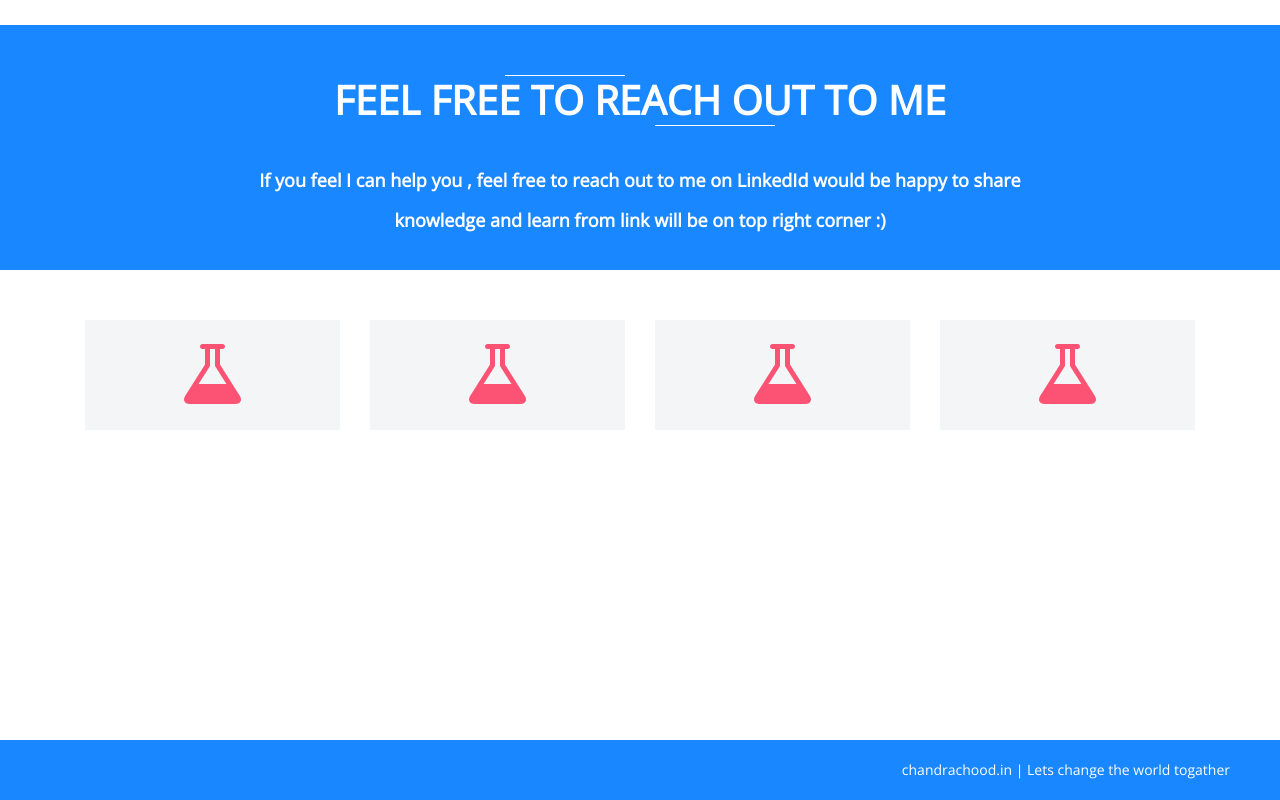
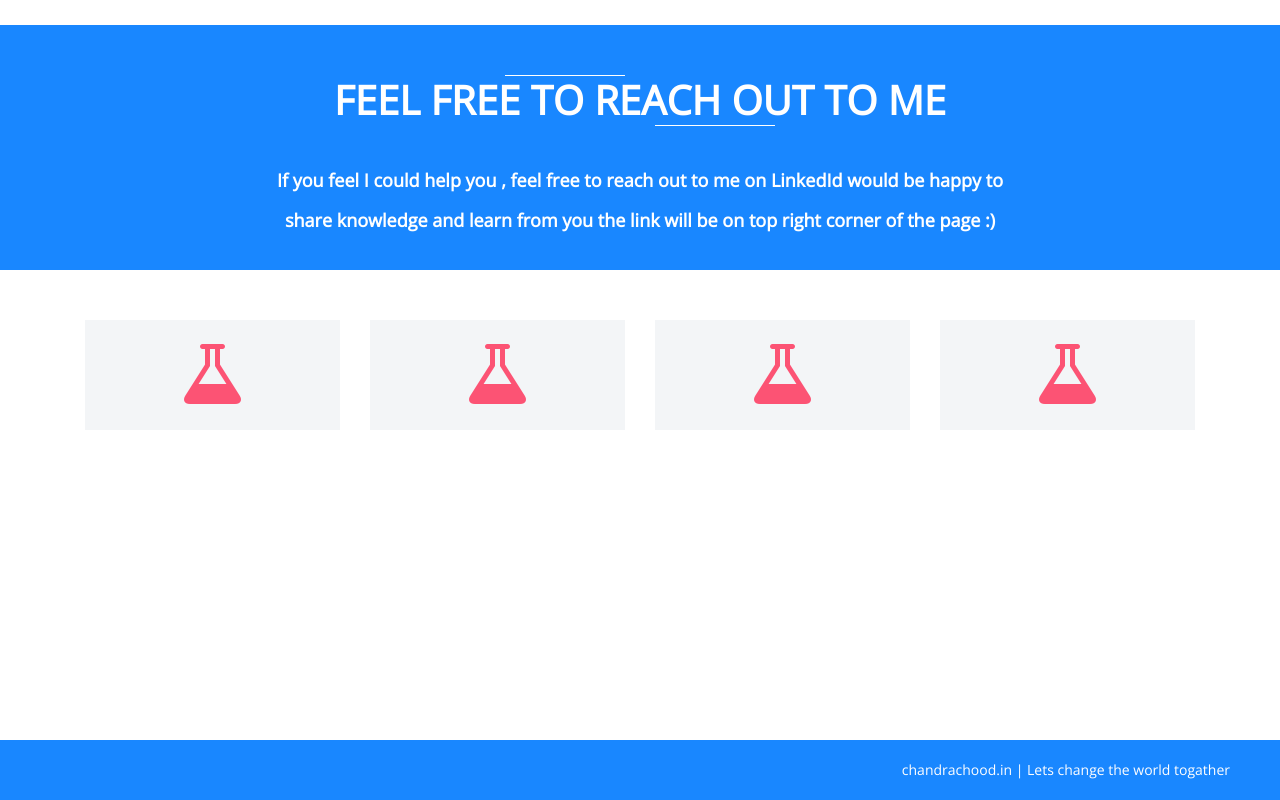
Before and after one commit to ChandrachoodR/space, a plain HTML site: page index.html in a window 1280 px wide. Shown: the part 2287-3087 px from the top of the page. Drawn offline with nearby package versions, Linux system fonts and the light colour scheme; a script that the page names is missing; files whose address does not match are found by name.

Commit message:
Update index.html

```diff
--- a/index.html
+++ b/index.html
@@ -247,8 +247,8 @@
                 <div class="row text-center">
                     <div class="col-md-8 col-md-offset-2 ">
                         <h4>
-                            <strong>If you feel I can help you , feel free to reach out to me on LinkedId would be happy to share knowledge and learn from
-                                    link will be on top right corner :)
+                            <strong>If you feel I could  help you , feel free to reach out to me on LinkedId would be happy to share knowledge and learn from you the
+                                    link will be on top right corner of the page :)
                             </strong>
                         </h4>
                     </div>
```
